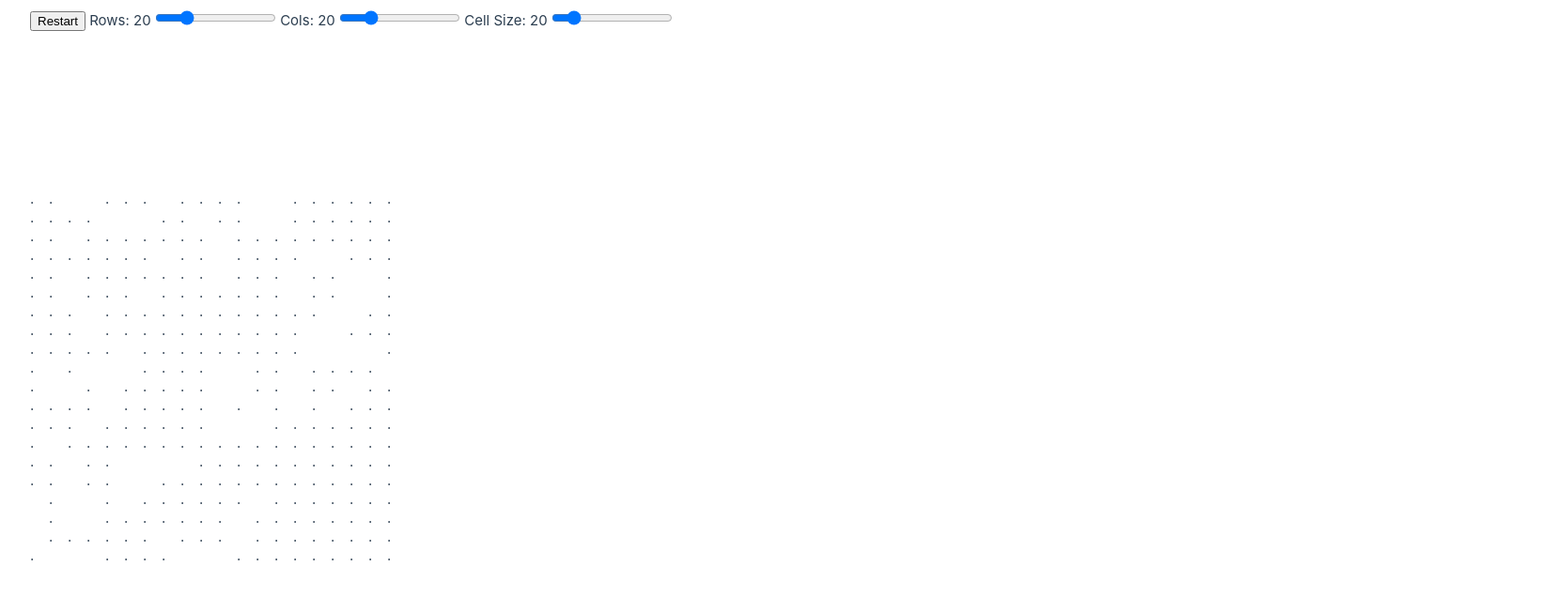
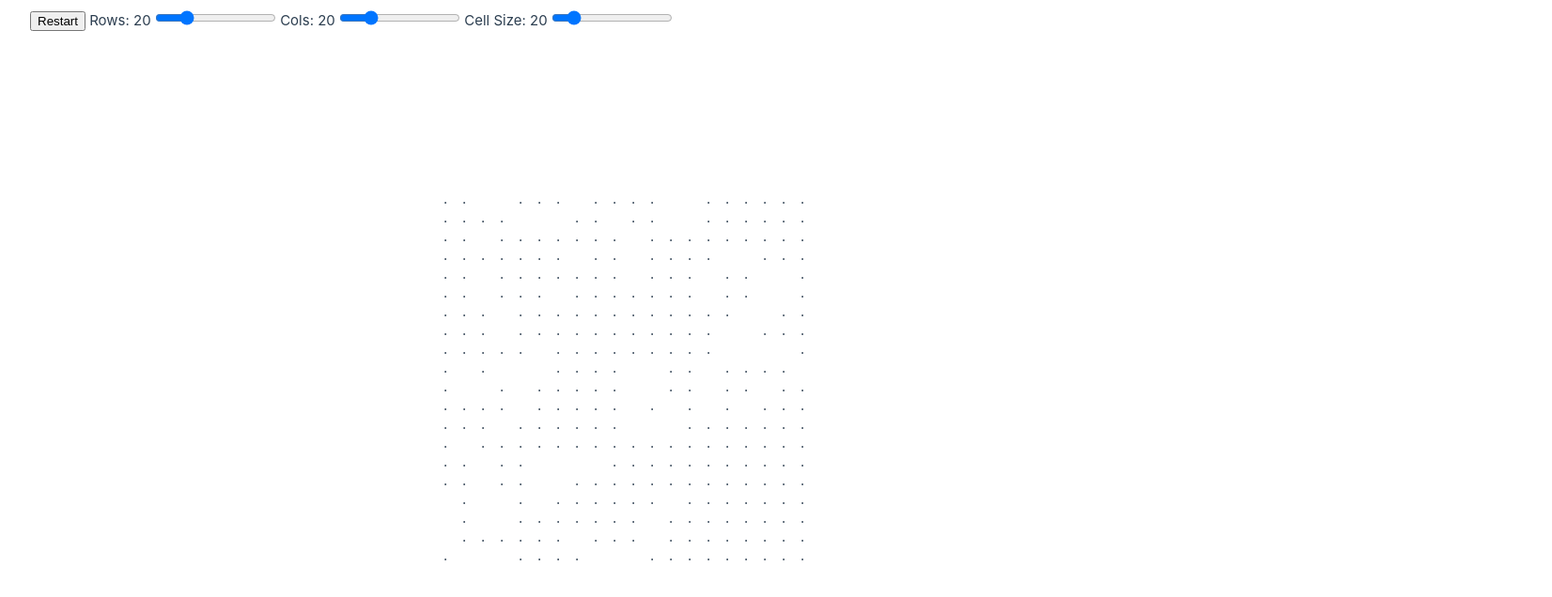
Before and after one commit to mudphone/vue-conways-game-of-life, a Vue app: page / in a window 1280 px wide. Shown: the top 636 px of the page at 94% size, 1652 px wide, since content can reach past the window. Built offline with nearby package versions, Linux system fonts and the light colour scheme.

Commit message:
Do nasty things to calculate left margin

```diff
--- a/src/App.vue
+++ b/src/App.vue
@@ -1,7 +1,7 @@
 <script setup>
   import * as _ from 'lodash'
   window._ = _
-  import { ref } from 'vue'
+  import { computed, ref } from 'vue'
 
   import GameCell from './components/GameCell.vue'
   import {getInitState, updateState} from './game/state'
@@ -39,6 +39,29 @@
   let timer = startGame(gameState, INTERVAL_MILLIS)
 
 
+  const gridWidth = computed(() => {
+    return numCols.value * cellSize.value
+  })
+
+
+  const leftMargin = computed(() => {
+    return (innerWidth - gridWidth.value) / 2
+  })
+
+
+  const gridStyle = computed(() => {
+    return `margin-left: ${leftMargin.value}px;`
+  })
+
+
+  const cellStyle = computed(() => {
+    return `
+      width: ${cellSize.value}px;
+      height: ${cellSize.value}px;
+    `
+  })
+
+
   const restartGame = () => {
     clearTimeout(timer)
     const initialState = getInitState(numRows.value, numCols.value)
@@ -72,7 +95,10 @@
         type="range"
         v-model="cellSize">
     </div>
-    <div class="grid">
+    <div
+      class="grid"
+      :style="gridStyle"
+      >
       <div
         v-for="rowIdx in _.range(_.size(gameState))"
         class="row"
@@ -82,7 +108,7 @@
           v-for="colIdx in _.range(_.size(_.first(gameState)))"
           :key="colIdx"
           :cell-state="gameState[rowIdx][colIdx]"
-          :style="'width: ' + cellSize + 'px; height: ' + cellSize + 'px;'"
+          :style="cellStyle"
           ></game-cell>
       </div>
     </div>
```
